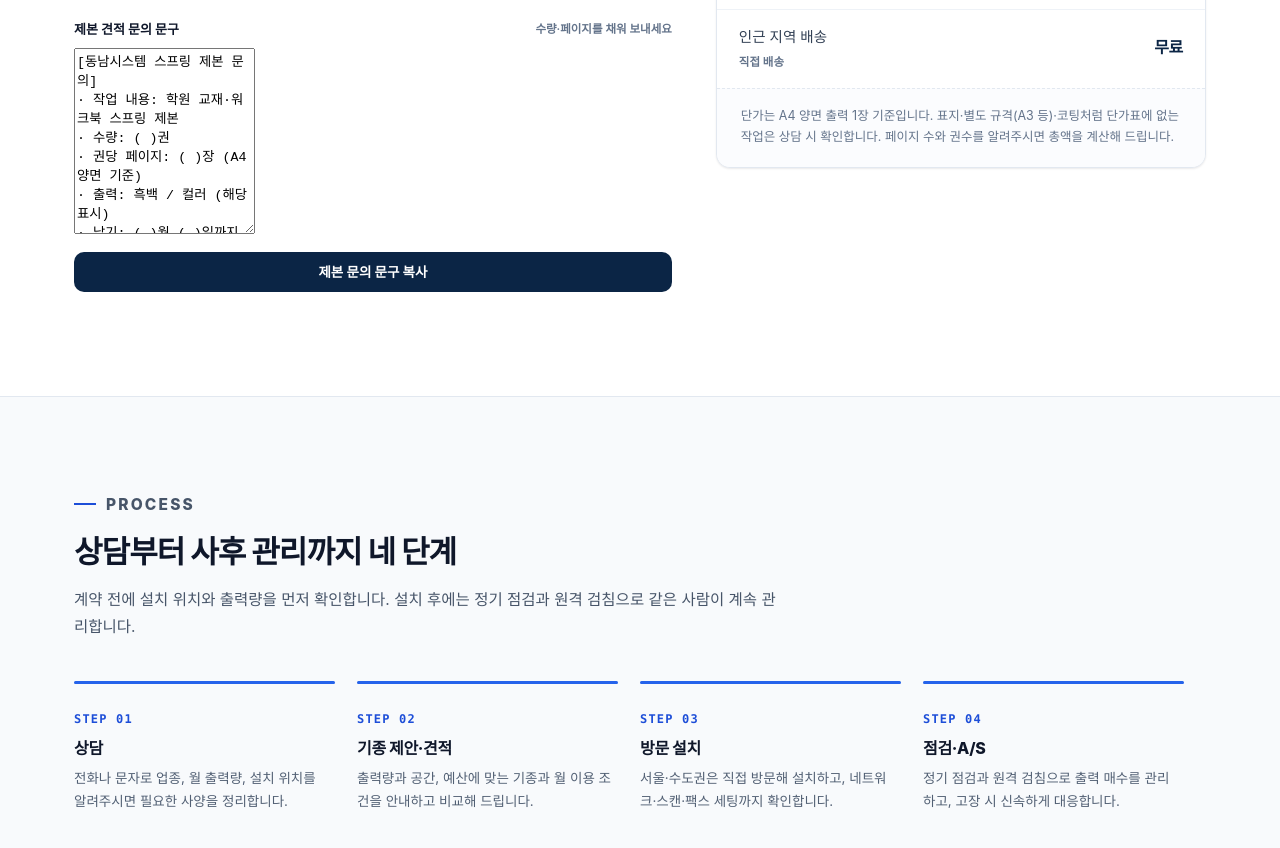
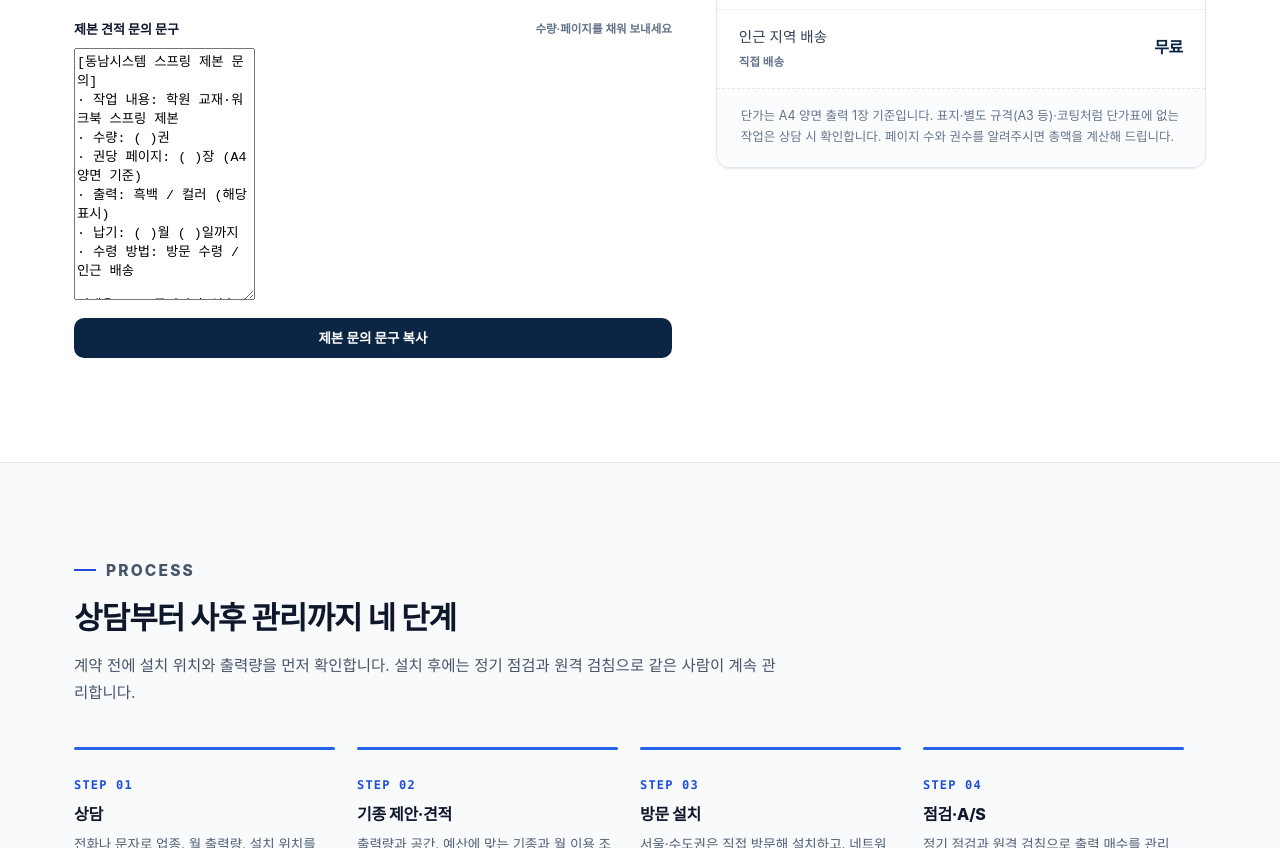
Before and after one commit to Hairuhaa/dongnam-app, a plain HTML site: page intro/index.html in a window 1280 px wide. Shown: the part 3579-4427 px from the top of the page. Drawn offline with Linux system fonts and the light colour scheme.

Commit message:
제본 문의 문구 입력창 높이 조정

```diff
--- a/intro/index.html
+++ b/intro/index.html
@@ -758,7 +758,7 @@
 
           <div class="msgbox" style="margin-top:0">
             <label for="bindmsg">제본 견적 문의 문구 <span class="hint">수량·페이지를 채워 보내세요</span></label>
-            <textarea id="bindmsg" readonly aria-label="제본 견적 문의 문구" style="min-height:186px">[동남시스템 스프링 제본 문의]
+            <textarea id="bindmsg" readonly aria-label="제본 견적 문의 문구" style="min-height:252px">[동남시스템 스프링 제본 문의]
 · 작업 내용: 학원 교재·워크북 스프링 제본
 · 수량: ( )권
 · 권당 페이지: ( )장 (A4 양면 기준)
```
